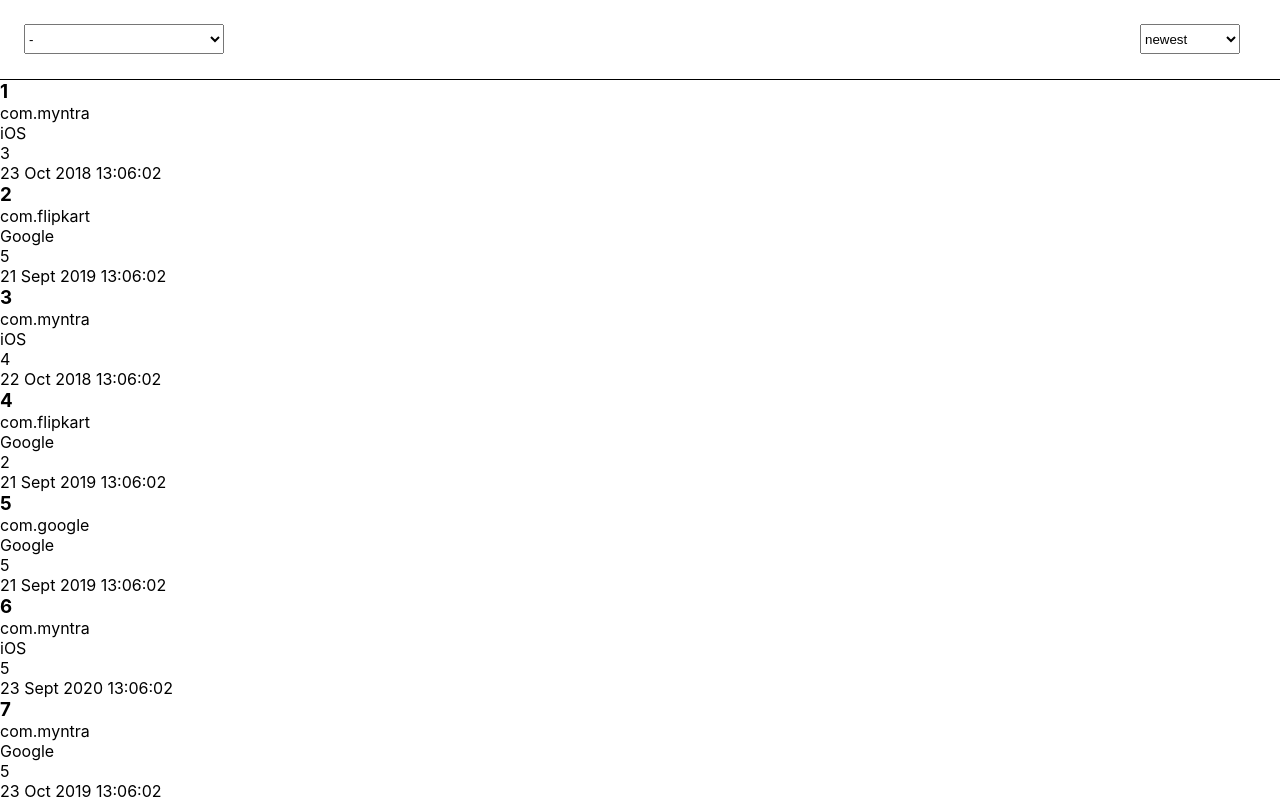
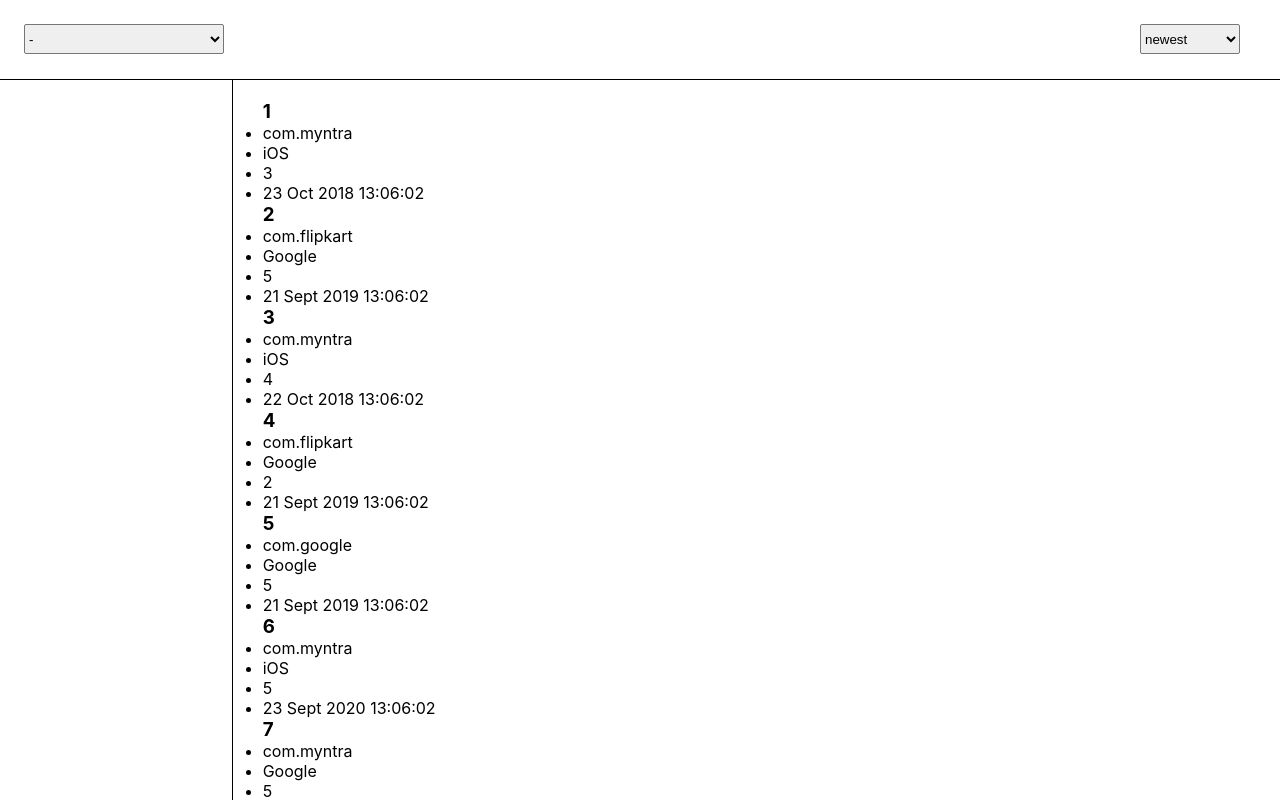
Before and after one commit to Kemosabe2911/appreviewfilter, a React (Create React App) app: page / in a window 1280 px wide. Shown: the top 800 px of the page. Built offline with nearby package versions, Linux system fonts and the light colour scheme.

Commit message:
Update css

```diff
--- a/src/App.css
+++ b/src/App.css
@@ -15,6 +15,7 @@
   float: left;
   width: 200px;
   height: 30px;
+  border-radius: 2px;
 }
 
 .time-select{
@@ -22,4 +23,21 @@
   height: 30px;
   width: 100px;
   float: right;
+  border-radius: 2px;
 }
+
+.output-container{
+  display: flex;
+}
+
+.left-container{
+  width: 20vw;
+  height: 100%;
+  background: #000000;
+}
+
+.right-container{
+  border-left: 1px solid #000000;
+  width: 90vw;
+  padding: 20px 30px;
+}
--- a/src/App.js
+++ b/src/App.js
@@ -46,11 +46,13 @@
           handleAppselected={handleAppselected}
           handleTimeorder={handleTimeorder}/>
         </div>
-        <div className="left-container">
+        <div className="output-container">
+          <div className="left-container">
 
-        </div>
-        <div className="right-container">
-          <DisplayApp result={result} />
+          </div>
+          <div className="right-container">
+            <DisplayApp result={result} />
+          </div>
         </div>
       </div>
   );
```
